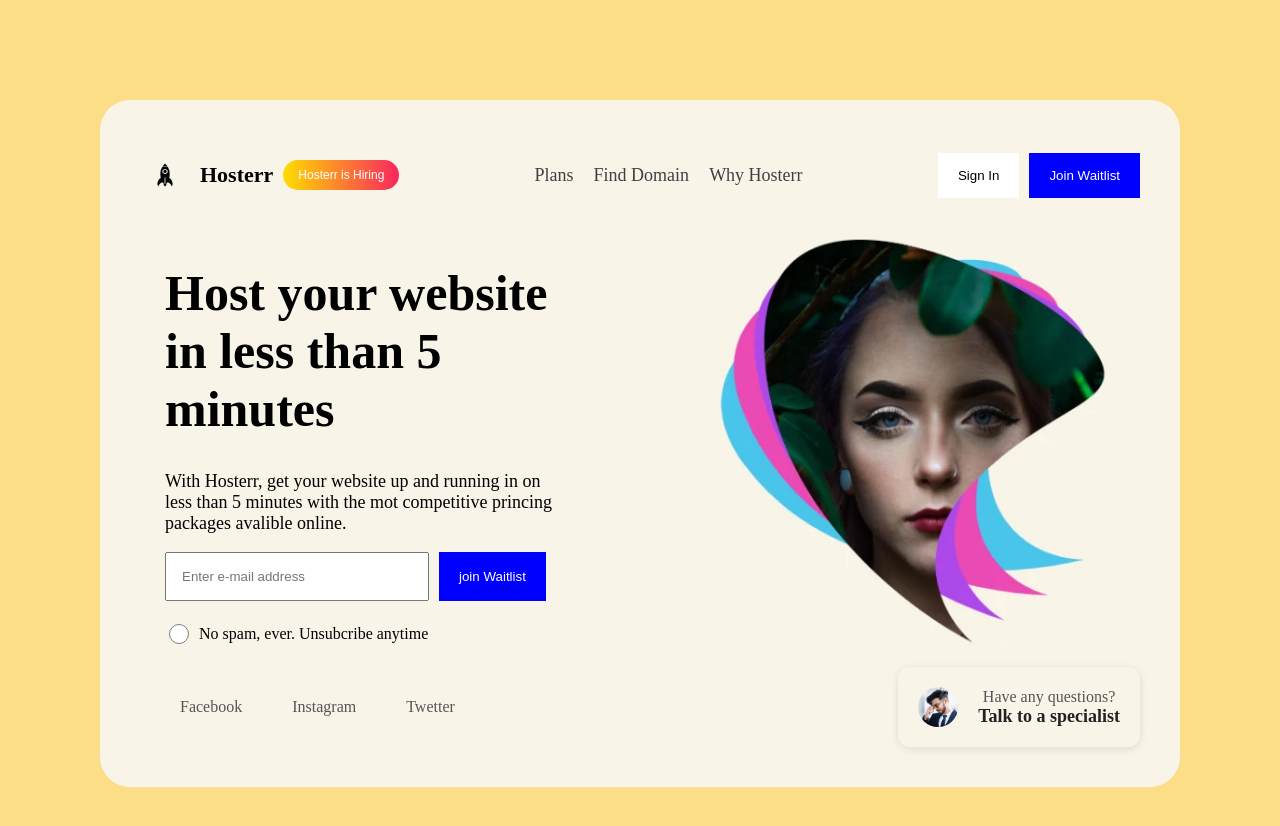
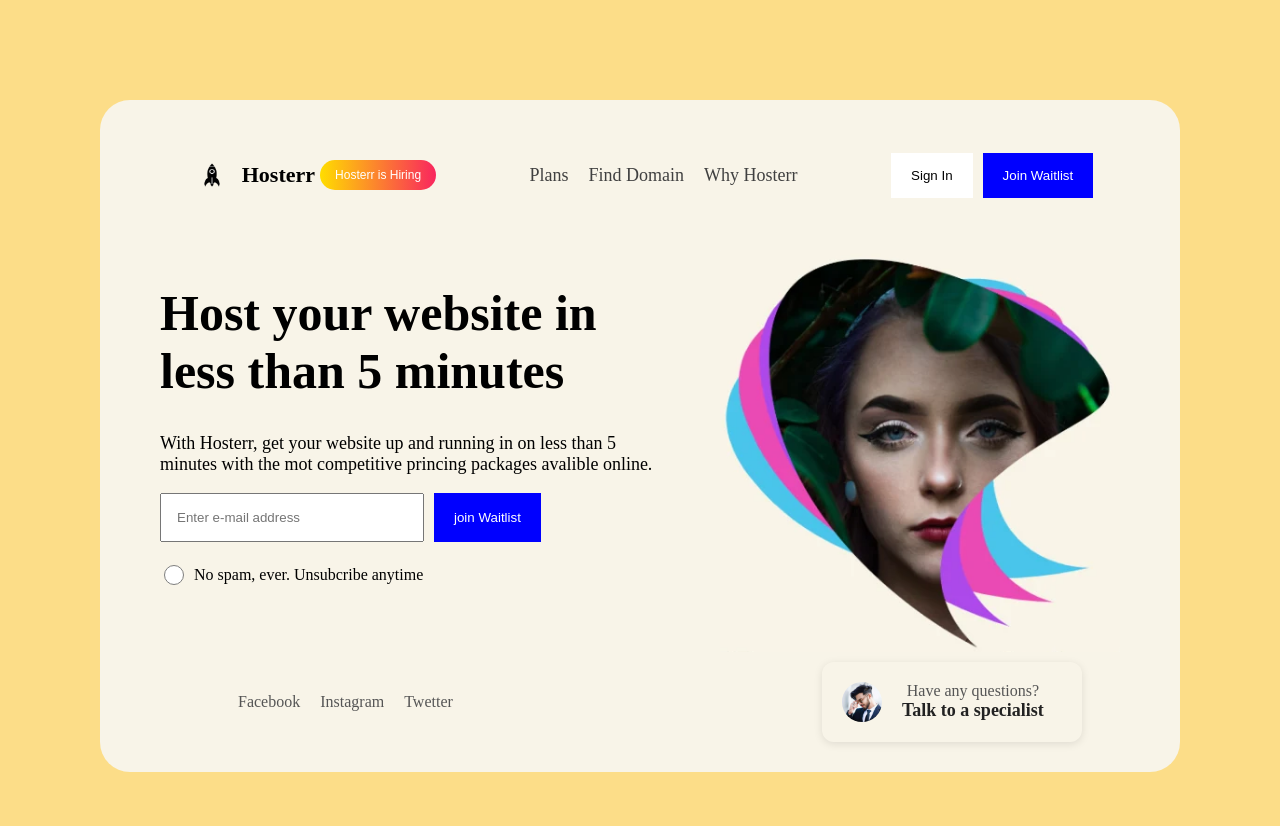
Before and after one commit to sheikhsamra/hosterr-ui-css-assignment, a plain HTML site: page index.html in a window 1280 px wide. Drawn offline with Linux system fonts and the light colour scheme.

Commit message:
clone css hosterr assignment

```diff
--- a/style.css
+++ b/style.css
@@ -15,16 +15,15 @@ body {
 /* Navigation */
 .nav-container {
     display: flex;
-    gap: 20px;
     padding: 20px;
-    justify-content: space-between;
+    justify-content: space-around;
     flex-wrap: wrap;
     align-items: center;
 }
 
 .left-nav {
     display: flex;
-    gap: 10px;
+    gap: 5px;
     align-items: center;
 }
 
@@ -211,13 +210,13 @@ body {
 .main-containt{
     display: flex;
     flex-wrap: wrap;
-    justify-content: center;
-    gap: 150px;
-
+    justify-content: space-evenly;
+    gap: 20px;
+    margin-top: 20px
 }
 .containt{
-    width: 400px;
-    flex-direction: column;
+    width: 500px;
+    min-width: 300px;
     flex-wrap: wrap;
 }
 .containt h1{
@@ -293,13 +292,20 @@ body {
     justify-content: space-between;
     align-items: center;
     align-content: center;
-    padding: 20px;
+    width: 85%;
+    margin: auto;
+    padding: 10px 0px;
+  }
+
+  .footer-section{
+    width: 300px;
+    flex-wrap: wrap;
   }
 
 .footer-section ul{
     list-style-type: none;
     display: flex;
-    gap: 50px;
+    gap: 20px;
     font-size: 16px;
     color: #555;
 }
@@ -321,7 +327,7 @@ body {
     padding: 20px;
     border-radius: 12px;
     box-shadow: 0 2px 8px rgba(0, 0, 0, 0.1);
-    max-width: 300px;
+    min-width: 220px;
   }
 
   .footer-img img {
```
